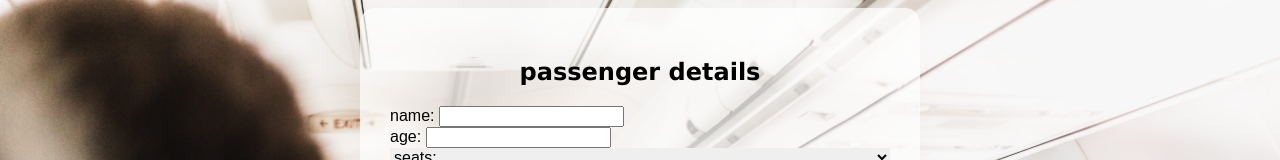
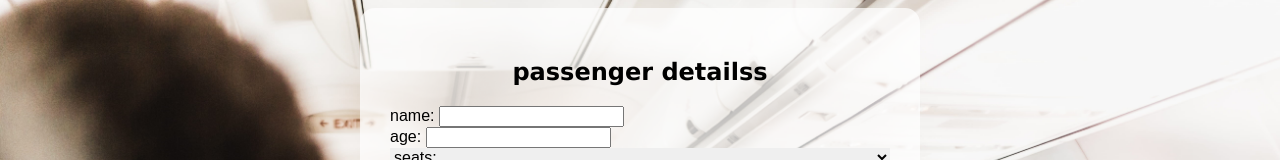
Before and after one commit to Rameezaramee/train-ticket-booking, a plain HTML site: page train ticket/passenger.html in a window 1280 px wide. Shown: the top 160 px of the page. Drawn offline with Linux system fonts and the light colour scheme.

Commit message:
Update passenger.html

```diff
--- a/train ticket/passenger.html
+++ b/train ticket/passenger.html
@@ -13,7 +13,7 @@
     <a href="payment.html"></a>
     <div class="manage">
         <div class="list">
-            <h2> passenger details</h2>
+            <h2> passenger detailss</h2>
             <form action="">
                 <label for="name">name: </label>
                 <input type="text" name=name>
```
